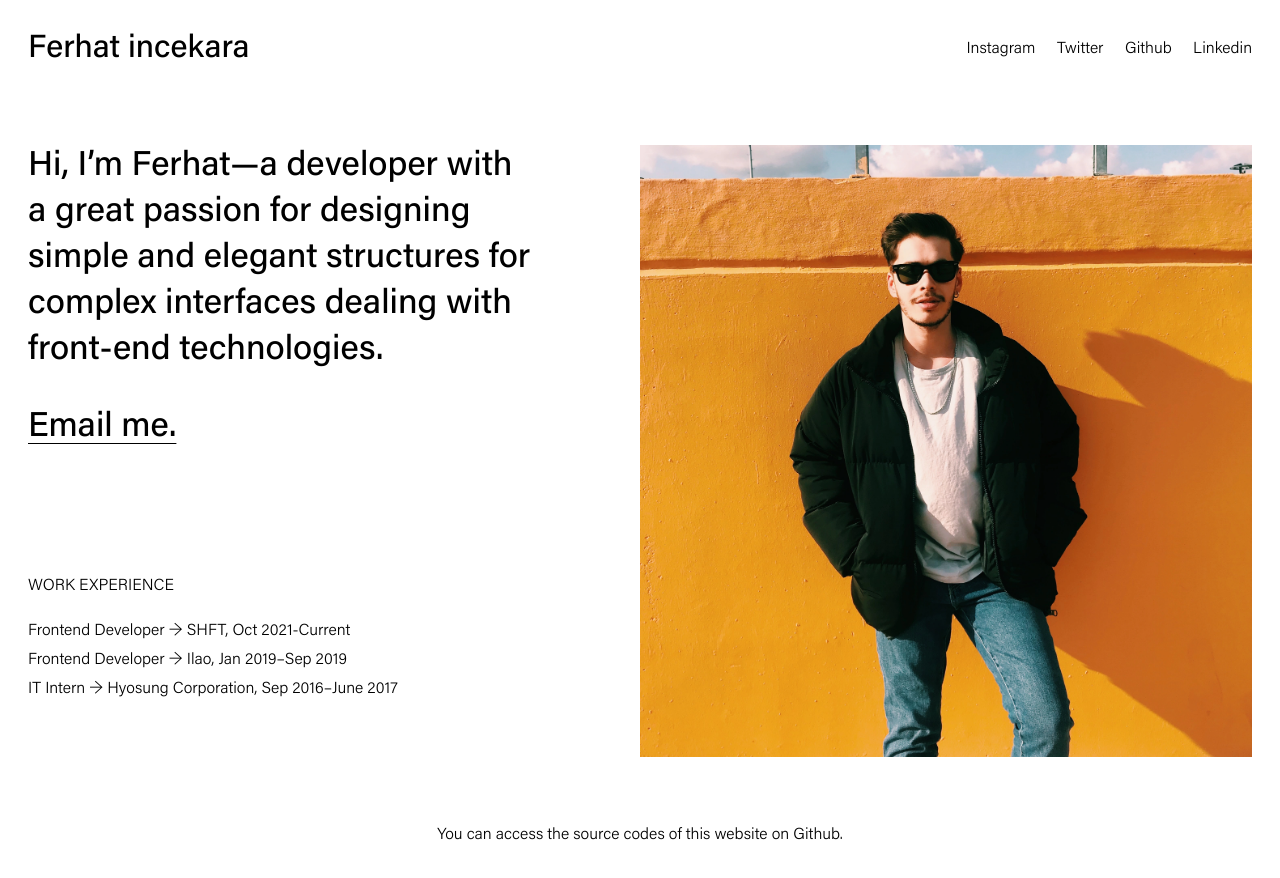
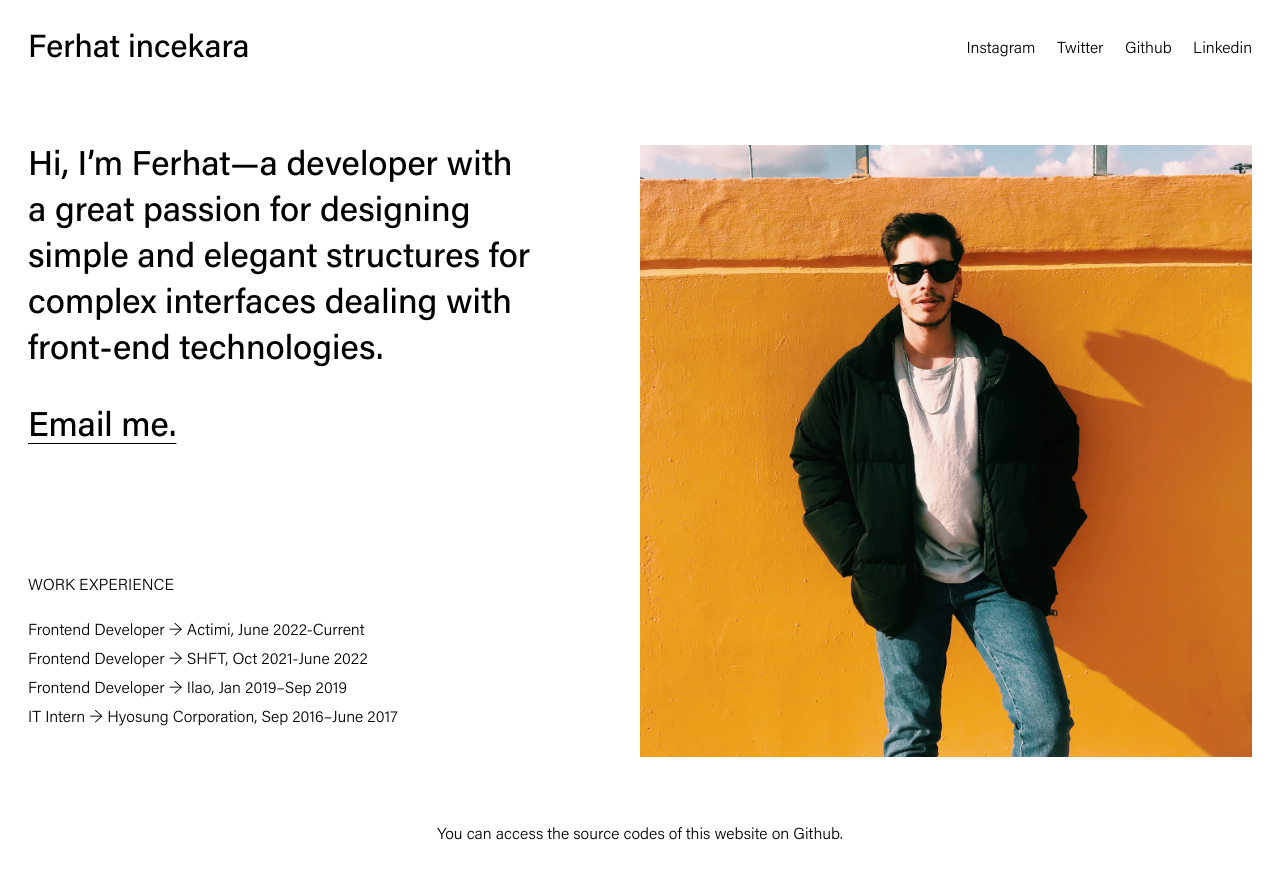
Before and after one commit to ferhatincekara/homepage, a Next.js app: page / in a window 1280 px wide. Shown: the top 878 px of the page. Built offline with nearby package versions, Linux system fonts and the light colour scheme.

Commit message:
⚡ Add new job experience

```diff
--- a/components/work-experience.tsx
+++ b/components/work-experience.tsx
@@ -2,7 +2,8 @@ import { Fragment } from 'react';
 import styles from 'components/work-experience.module.scss';
 
 const WORK = [
-  { position: 'Frontend Developer', company: 'SHFT', date: 'Oct 2021-Current' },
+  { position: 'Frontend Developer', company: 'Actimi', date: 'June 2022-Current' },
+  { position: 'Frontend Developer', company: 'SHFT', date: 'Oct 2021-June 2022' },
   { position: 'Frontend Developer', company: 'Ilao', date: 'Jan 2019–Sep 2019' },
   { position: 'IT Intern', company: 'Hyosung Corporation', date: 'Sep 2016–June 2017' },
 ];
```
